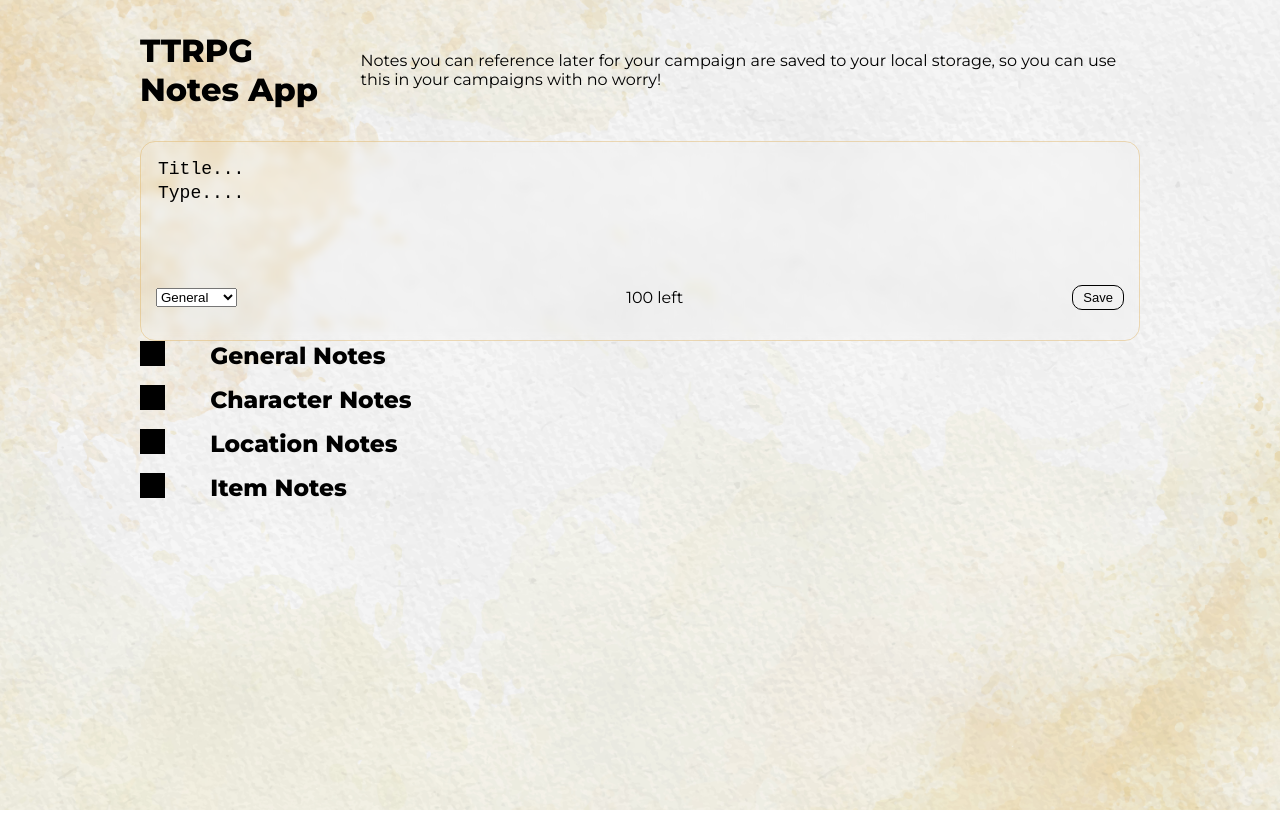
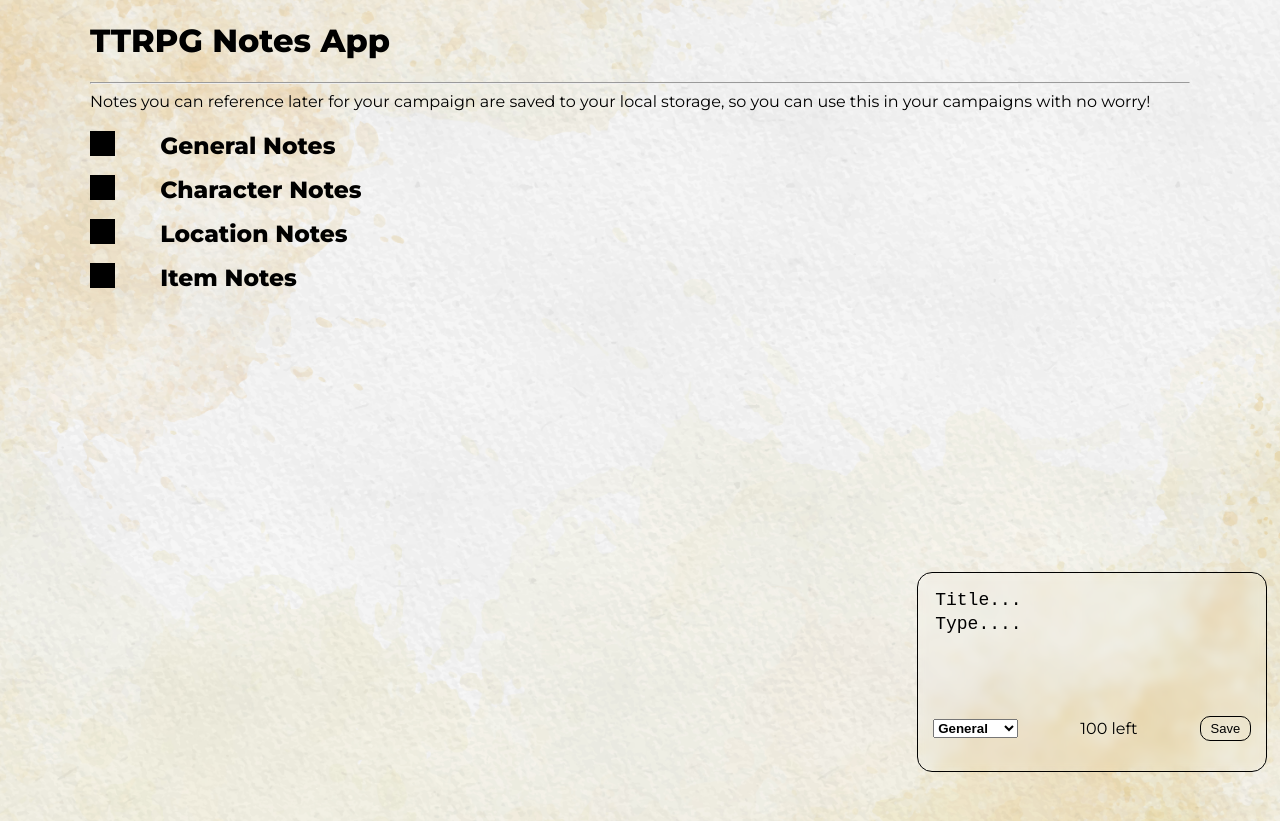
Before and after one commit to Negative-XP/TTRPG-Note-App, a React (Create React App) app: page / in a window 1280 px wide. Both pictures are taken after typing "Sample", "Sample" into the empty fields and a click on the button "Save". Built offline with nearby package versions, Linux system fonts and the light colour scheme.

Commit message:
CSS and Layout changes and optimization

```diff
--- a/src/App.js
+++ b/src/App.js
@@ -7,6 +7,7 @@ function App() {
   return (
     <div className="main">
       <Header></Header>
+
       <Notes></Notes>
     </div>
   );
--- a/src/components/css/App.css
+++ b/src/components/css/App.css
@@ -6,7 +6,7 @@ body {
     font-family: "Montserrat";
 }
 .main {
-    max-width: 1000px;
+    max-width: 1100px;
     margin: 0px auto;
     padding: 0px 15px;
     min-height: 100vh;
@@ -16,20 +16,23 @@ body {
     width: 100%;
     justify-content: space-between;
     align-items: center;
-    margin: 10px 0px;
+    margin: 0px 0px 0px 0px;
 }
 .notes__title {
     color: #fff;
     font-size: 38px;
     font-family: "Montserrat";
     font-weight: 400;
+    display: inline;
+   margin-bottom: 20px;
 }
 .notes {
     max-width: 1200px;
-    margin: 0 auto;
+    margin: 0 10px;
     display: grid;
     grid-gap: 1rem;
     grid-template-columns: repeat(3, minmax(300px, 1fr));
+
 }
 
 
--- a/src/components/css/Note.css
+++ b/src/components/css/Note.css
@@ -1,9 +1,11 @@
+
+
 .note {
     background: rgba(221, 173, 82, 0.397);
     backdrop-filter: blur(5px);
     box-shadow: inset -6px -4px 2px rgba(255, 255, 255, 0.03);
     border-radius: 15px;
-    border: 1.5px solid rgba(221, 173, 82, 0.397);
+    border: 1.5px solid black;
     color: #000000;
     padding: 15px;
     min-height: 140px;
@@ -11,6 +13,7 @@
     flex-direction: column;
     justify-content: space-between;
     word-wrap: break-word;
+    margin: 0px 0px 20px 0px;
 }
 .note__footer {
     display: flex;
@@ -55,6 +58,11 @@
     transform: scale(1.1);
 }
 
+.type{
+    font-weight: bold;
+}
+
+
 h3{
     display: inline;
 }
@@ -83,6 +91,7 @@ input[type=checkbox] {
     width: 25px;
     background-color: black;
 }
+
 
 /* specify the background color to be
 shown when hovering over checkbox */
@@ -126,3 +135,10 @@ shown when checkbox is checked */
     border: solid white;
     border-width: 4px 4px 4px 4px;
 }
+
+.float{
+position: fixed;
+width: 350px;
+bottom: 1%;
+right:1%
+}
--- a/src/components/noteComponents/CreateNote.js
+++ b/src/components/noteComponents/CreateNote.js
@@ -10,7 +10,7 @@ function CreateNote({
   const charLimit = 100;
   const charLeft = charLimit - inputText.length;
   return (
-    <div className="note" style={{ background: "rgba(255, 255, 255, 0)" }}>
+    <div className="note saveNote" style={{ background: "rgba(255, 255, 255, 0)" }}>
 
       <textarea
         className="Title"
@@ -32,7 +32,7 @@ function CreateNote({
       ></textarea>
 
       <div className="note__footer">
-        <select onChange={typeHandler} type="select">
+        <select className='type' onChange={typeHandler} type="select">
           <option value={"General"}>General</option>
           <option value={"Character"}> Character</option>
           <option value={"Location"}> Location</option>
--- a/src/components/noteComponents/Note.js
+++ b/src/components/noteComponents/Note.js
@@ -5,9 +5,9 @@ import { faTrash} from '@fortawesome/free-solid-svg-icons'
 function Note({id,text,deleteNote,type,title}) {
     return(
         <div className='note'>
-            <div className="Title">{title}</div>
+            <div className="Title" style={{fontWeight: 'bold'}}>{title}</div>
             <div className="note__body">{text}</div>
-            <div className="note__footer" style={{justifyContent: 'flex-end'}}>
+            <div className="note__footer" style={{justifyContent: 'space-between'}}>
             <div className="type">{type}</div>
 
          <FontAwesomeIcon icon={faTrash} className='note__delete' onClick={() => deleteNote(id)}></FontAwesomeIcon>
--- a/src/components/noteComponents/header.js
+++ b/src/components/noteComponents/header.js
@@ -2,8 +2,8 @@ import React from "react"
 
 function Header() {
     return (
-        <div className='header'>
-            <h1 className='notes_title'>TTRPG Notes App</h1>
+        <div className='header' style={{display: 'inline'}}>
+            <h1 className='notes_title'>TTRPG Notes App</h1><hr></hr>
             <span>Notes you can reference later for your campaign are saved to your local storage, so you can use this in your campaigns with no worry!</span>
         </div>
     )
--- a/src/components/noteComponents/notes.js
+++ b/src/components/noteComponents/notes.js
@@ -88,6 +88,7 @@ function Notes() {
 
   const locationChange = useCallback(
     ({ target: { checked } }) => setIsLocationCollapseOpen(checked),
+
     [setIsLocationCollapseOpen]
   );
 
@@ -98,6 +99,7 @@ function Notes() {
 
   return (
     <div>
+      <div className="float">
       <CreateNote
         titleHandler={titleHandler}
         inputTitle={inputTitle}
@@ -106,8 +108,9 @@ function Notes() {
         inputText={inputText}
         typeHandler={typeHandler}
       />
-
-      <label class="script">
+      </div>
+     <div style={{paddingTop: '20px'}}>
+      <label className="script">
       <input
         className="input"
         type="checkbox"
@@ -117,7 +120,7 @@ function Notes() {
 
 
 
-        <span class="checkMark"></span> <h3>General Notes</h3>
+        <span className="checkMark"></span> <h3>General Notes</h3>
     </label>
 
       <Collapse isOpened={isGeneralCollapseOpen}>
@@ -143,7 +146,7 @@ function Notes() {
         aria-controls={accessibilityIds.checkbox}
         checked={isCharacterCollapseOpen}
         onChange={characterChange} />
-<span class="checkMark"></span> <h3>Character Notes</h3>
+<span className="checkMark"></span> <h3>Character Notes</h3>
 </label>
       <Collapse isOpened={isCharacterCollapseOpen}>
         <div id={accessibilityIds.checkbox} className="notes">
@@ -159,6 +162,7 @@ function Notes() {
           ))}
         </div>
       </Collapse>
+
      <label className="script">
       <input
         className="input"
@@ -166,7 +170,7 @@ function Notes() {
         aria-controls={accessibilityIds.checkbox}
         checked={isLocationCollapseOpen}
         onChange={locationChange} />
-<span class="checkMark"></span> <h3>Location Notes</h3>
+<span className="checkMark"></span> <h3>Location Notes</h3>
 </label>
       <Collapse isOpened={isLocationCollapseOpen}>
         <div id={accessibilityIds.checkbox} className="notes">
@@ -182,7 +186,7 @@ function Notes() {
           ))}
         </div>
       </Collapse>
-      <label class="script">
+      <label className="script">
 
       <input
         className="input"
@@ -190,7 +194,7 @@ function Notes() {
         aria-controls={accessibilityIds.checkbox}
         checked={isItemCollapseOpen}
         onChange={itemChange} />
-<span class="checkMark"></span> <h3>Item Notes</h3>
+<span className="checkMark"></span> <h3>Item Notes</h3>
 </label>
 
 
@@ -219,7 +223,7 @@ function Notes() {
 
 
 
-
+      </div>
     </div>
   );
 }
```
